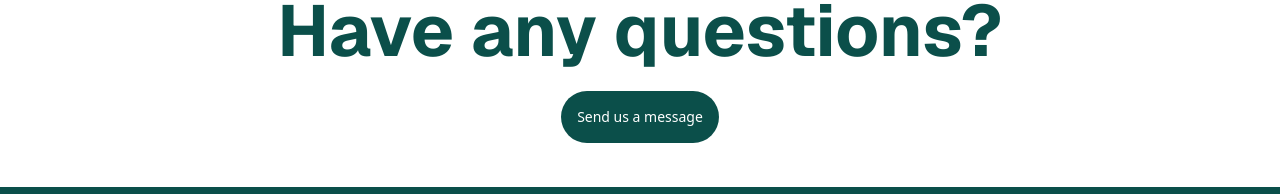
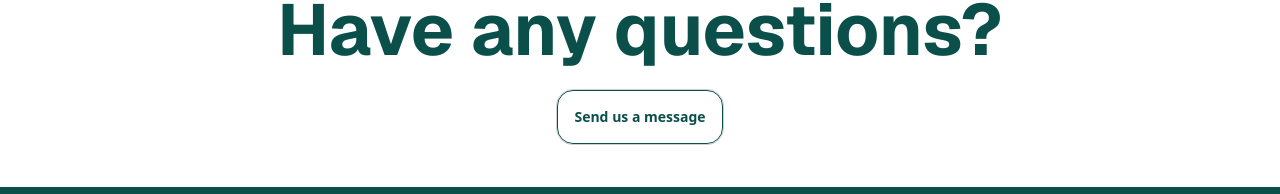
Before and after one commit to shamzconsult/crown-construction, a Next.js app: page / in a window 1280 px wide. Shown: the part 5128-5322 px from the top of the page. Built offline with nearby package versions, Linux system fonts and the light colour scheme.

Commit message:
button setup

```diff
--- a/src/app/Home/_components/Question.tsx
+++ b/src/app/Home/_components/Question.tsx
@@ -8,7 +8,7 @@ function Question() {
         <h2 className='md:text-6xl lg:text-7xl text-3xl font-sans font-bold text-teal-900 text-center'>
           Have any questions?
         </h2>
-        <Link href='/contacts' className='text-sm  text-center mt-6 bg-teal-900 p-4 text-white rounded-full'>
+        <Link href='/contacts' className='text-sm font-bold  text-center mt-6 outline border border-teal-900  p-4 text-teal-900 hover:bg-teal-900 hover:text-white rounded-2xl'>
           Send us a message
         </Link>
       </div>
```
